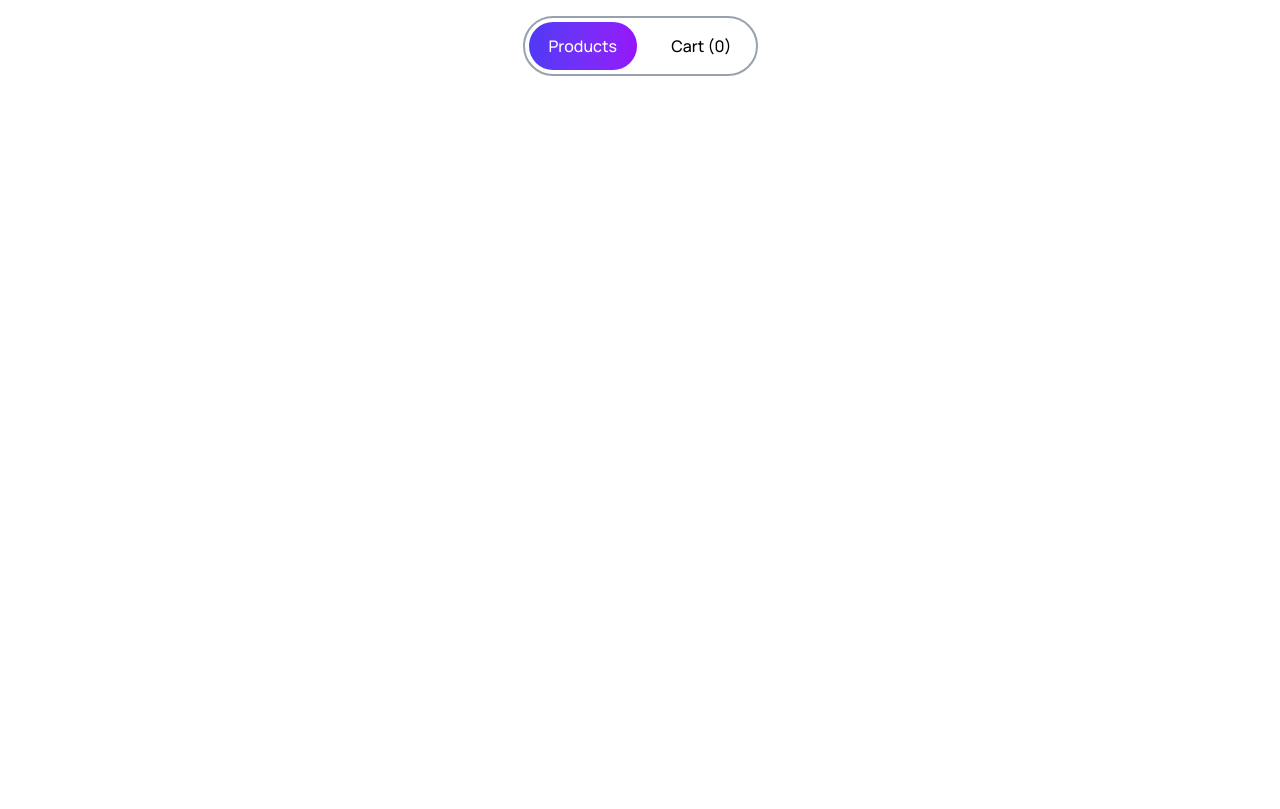
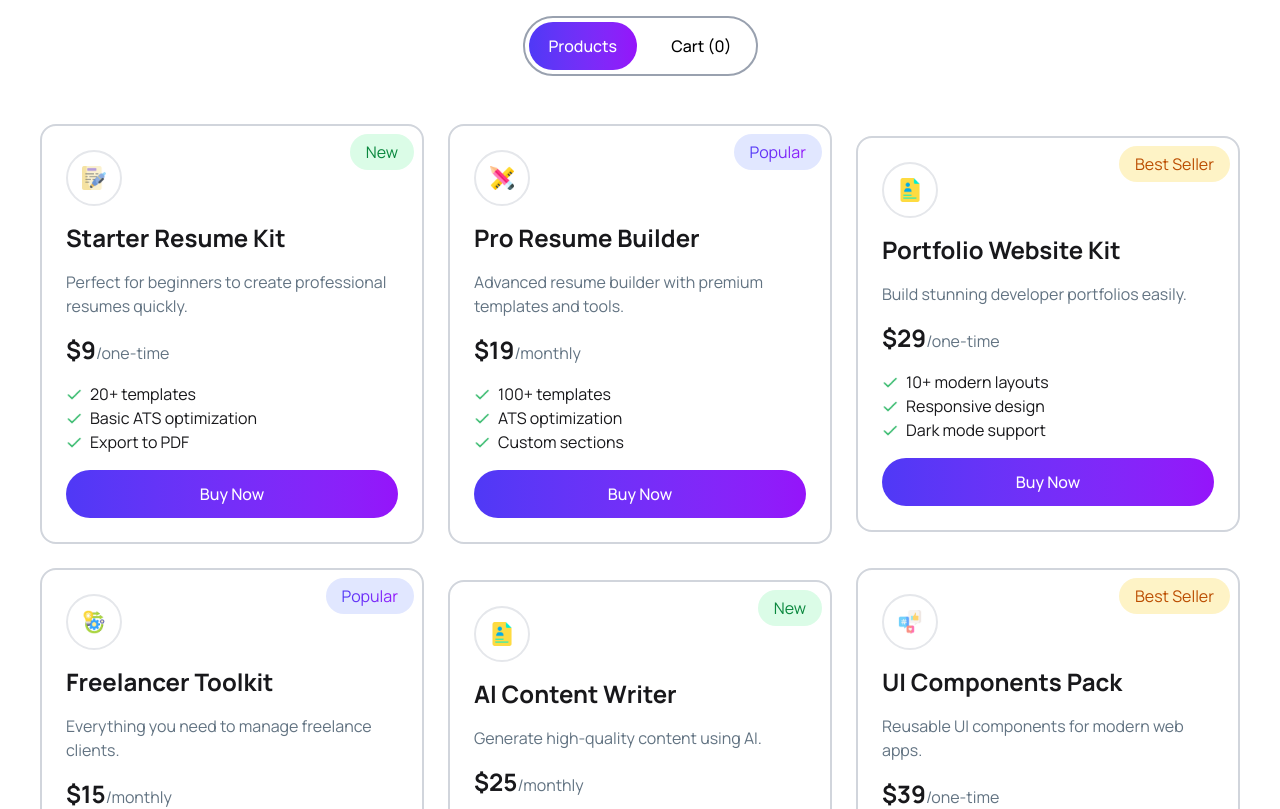
Before and after one commit to Nabil593/B13-A6-DigiTools-Platform, a React (Vite) app: page / in a window 1280 px wide. Shown: the part 1228-2037 px from the top of the page. Before the commit the page ends 1304 px from the top, so only its background shows below. Built offline with nearby package versions, Linux system fonts and the light colour scheme.

Commit message:
featch data designed

```diff
--- a/public/Data.json
+++ b/public/Data.json
@@ -12,7 +12,7 @@
         "Basic ATS optimization",
         "Export to PDF"
       ],
-      "icon": "FileText"
+      "image": "../src/assets/products/writing_2327400 1.png"
     },
     {
       "id": 2,
@@ -25,10 +25,9 @@
       "features": [
         "100+ templates",
         "ATS optimization",
-        "Custom sections",
-        "Export to PDF & DOCX"
+        "Custom sections"
       ],
-      "icon": "Briefcase"
+      "image": "../src/assets/products/design-tool.png"
     },
     {
       "id": 3,
@@ -43,7 +42,7 @@
         "Responsive design",
         "Dark mode support"
       ],
-      "icon": "Globe"
+      "image": "../src/assets/products/portfolio.png"
     },
     {
       "id": 4,
@@ -58,7 +57,7 @@
         "Client management",
         "Project tracking"
       ],
-      "icon": "Users"
+      "image": "../src/assets/products/operation.png"
     },
     {
       "id": 5,
@@ -73,7 +72,7 @@
         "SEO optimization",
         "Multi-language support"
       ],
-      "icon": "PenTool"
+      "image": "../src/assets/products/portfolio.png"
     },
     {
       "id": 6,
@@ -88,36 +87,6 @@
         "Tailwind CSS ready",
         "Dark/light themes"
       ],
-      "icon": "Layers"
-    },
-    {
-      "id": 7,
-      "name": "Job Tracker Pro",
-      "description": "Track your job applications and interviews easily.",
-      "price": 12,
-      "period": "monthly",
-      "tag": "Popular",
-      "tagType": "popular",
-      "features": [
-        "Application tracking",
-        "Interview reminders",
-        "Analytics dashboard"
-      ],
-      "icon": "BarChart"
-    },
-    {
-      "id": 8,
-      "name": "Startup Launch Kit",
-      "description": "Launch your startup faster with ready-made tools.",
-      "price": 59,
-      "period": "yearly",
-      "tag": "Best Seller",
-      "tagType": "best-seller",
-      "features": [
-        "Landing page templates",
-        "Marketing tools",
-        "Email integration"
-      ],
-      "icon": "Rocket"
+      "image": "../src/assets/products/social-media.png"
     }
   ]
--- a/src/App.jsx
+++ b/src/App.jsx
@@ -1,4 +1,4 @@
-import React from 'react';
+import React, { Suspense } from 'react';
 import Navber from './Components/Navber/Navber';
 import Banner from './Components/Banner/Banner';
 import Stats from './Components/Stats/Stats';
--- a/src/Components/MainSection/MainSection.jsx
+++ b/src/Components/MainSection/MainSection.jsx
@@ -1,6 +1,16 @@
-import React, { useState } from 'react';
+import React, { Suspense, useState } from 'react';
+import ProductsCard from './ProductsCard/ProductsCard';
+
+const featchFunction = async() => {
+    const res = await fetch('./Data.json')
+    const data = await res.json();
+    return data;
+};
+const featchData = featchFunction();
+
 
 const MainSection = () => {
+
 
     const [open, setOpen] = useState('products');
 
@@ -18,7 +28,9 @@ const MainSection = () => {
             </div>
 
             <div>
-
+                <Suspense fallback={<div className='flex items-center justify-center h-150'><span className="loading loading-dots loading-xl"></span></div>}>
+                    <ProductsCard featchData = {featchData}/>
+                </Suspense>
             </div>
         </div>
     );
--- /dev/null
+++ b/src/Components/MainSection/ProductsCard/ProductsCard.jsx
@@ -0,0 +1,41 @@
+import React, { use } from 'react';
+import checkIcon from '../../../assets/check.png'
+
+const ProductsCard = ({featchData}) => {
+    const allData = use(featchData);
+
+    return (
+        <div>
+            <div className='grid lg:grid-cols-3 md:grid-cols-2 grid-cols-1 gap-6 mt-12 items-center'>
+                {
+                allData.map((data) => {
+                    return (
+                        <div key={data.id} className='relative w-full rounded-2xl border-2 border-gray-300 p-6 space-y-4'>
+
+                            <p className={`absolute top-2 right-2 px-4 py-1.5 rounded-full
+                                ${data.tagType === "new" && "text-[#0A883E] bg-[#DBFCE7]"}
+                                ${data.tagType === "best-seller" && "text-[#BB4D00] bg-[#FEF3C6]"}
+                                ${data.tagType === "popular" && "bg-[#E1E7FF]"}`}>
+                                    {data.tagType === "popular" ? <span className='bg-gradient-to-r from-[#4F39F6] to-[#9514FA] bg-clip-text text-transparent'>{data.tag}</span> : data.tag}
+                            </p>
+
+                            <div className='w-14 border-2 border-gray-200 p-3.5 rounded-full'><img src={data.image} alt={data.name}/></div>
+                            <h2 className='text-2xl font-bold'>{data.name}</h2>
+                            <p className='text-[16px] text-[#627382]'>{data.description}</p>
+                            <p><span className='text-2xl font-bold'>${data.price}</span><span className='text-[16px] text-[#627382]'>/{data.period}</span></p>
+                            <ul>
+                                <li className='flex items-center gap-2'><img src={checkIcon} alt="" className='w-4'/> <span>{data.features[0]}</span></li>
+                                <li className='flex items-center gap-2'><img src={checkIcon} alt="" className='w-4'/> <span>{data.features[1]}</span></li>
+                                <li className='flex items-center gap-2'><img src={checkIcon} alt="" className='w-4'/> <span>{data.features[2]}</span></li>
+                            </ul>
+                            <button className='w-full px-5 py-3 bg-gradient-to-r from-[#4F39F6] to-[#9514FA] text-[16px] font-medium text-white rounded-full cursor-pointer'>Buy Now</button>
+                        </div>
+                    )
+                })
+                }
+            </div>
+        </div>
+    );
+};
+
+export default ProductsCard;
```
Also changed, not shown: src/assets/Check.png (added).
